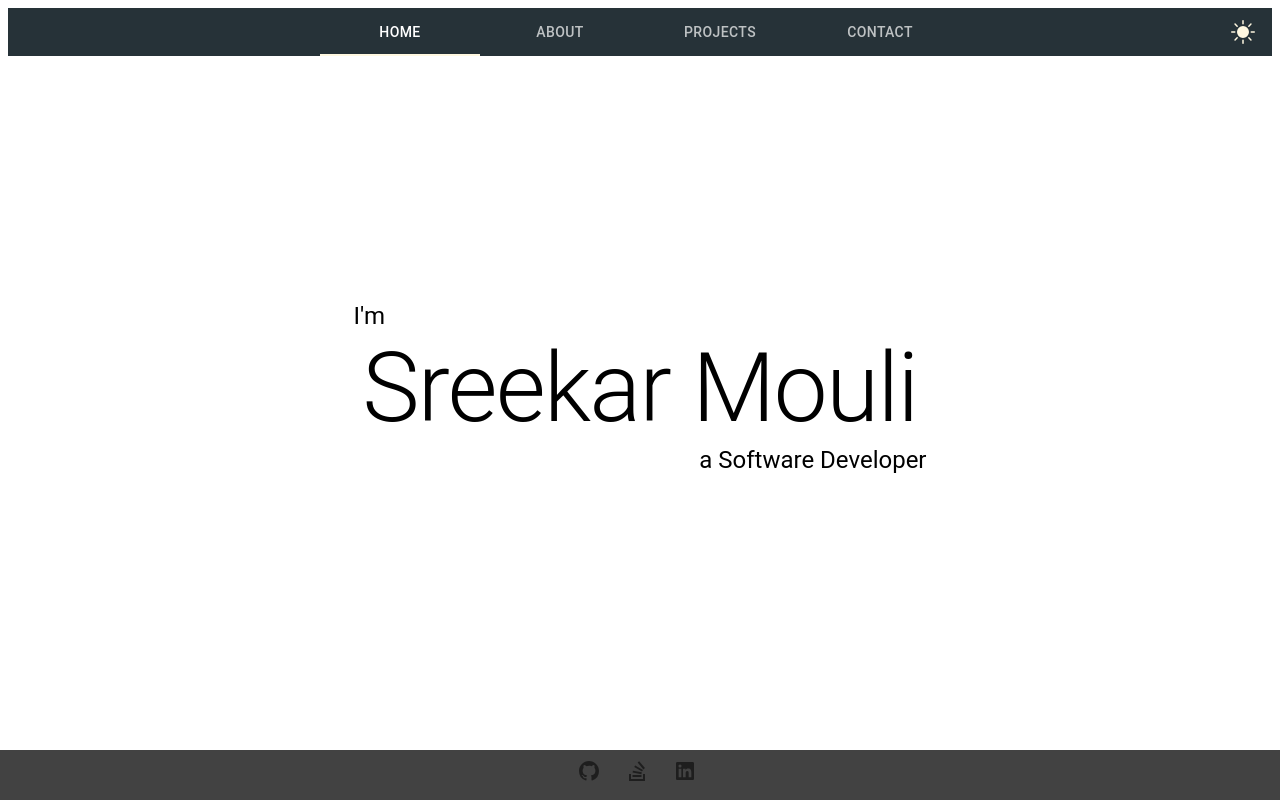
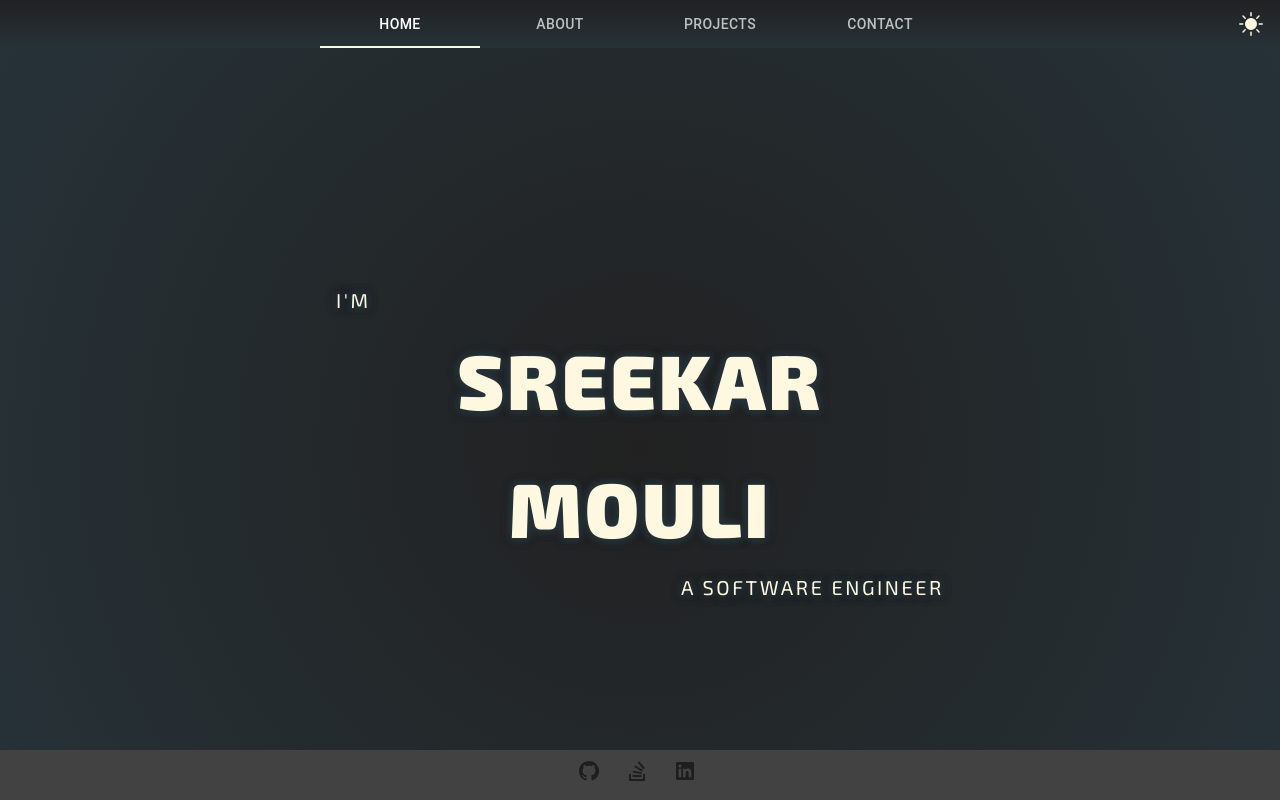
Before and after one commit to SreekarMouli98/SreekarMouli98.github.io, a React (Create React App) app: page / in a window 1280 px wide. Built offline with nearby package versions, Linux system fonts and the light colour scheme.

Commit message:
Modified Home & Nav components with themes

```diff
--- a/public/index.html
+++ b/public/index.html
@@ -10,6 +10,9 @@
       content="Web site created using create-react-app"
     />
     <link rel="apple-touch-icon" href="%PUBLIC_URL%/icon_square.svg" />
+    <link rel="preconnect" href="https://fonts.googleapis.com">
+    <link rel="preconnect" href="https://fonts.gstatic.com" crossorigin>
+    <link href="https://fonts.googleapis.com/css2?family=Exo+2:wght@400;900&display=swap" rel="stylesheet">
     <!--
       manifest.json provides metadata used when your web app is installed on a
       user's mobile device or desktop. See https://developers.google.com/web/fundamentals/web-app-manifest/
--- a/src/Portfolio/Components/CustomBackdrop/index.js
+++ b/src/Portfolio/Components/CustomBackdrop/index.js
@@ -12,7 +12,7 @@ const CustomBackdrop = withStyles({
     bottom: 0,
     top: 0,
     left: 0,
-    backgroundColor: 'rgba(0, 0, 0, 0.9)',
+    backgroundColor: 'rgba(0, 0, 0, 0.95)',
     WebkitTapHighlightColor: 'transparent',
   },
   invisible: {
--- a/src/Portfolio/Components/Home/index.js
+++ b/src/Portfolio/Components/Home/index.js
@@ -1,58 +1,125 @@
 import React, { useContext } from 'react';
-import { Container, Typography } from '@material-ui/core';
+import {
+  Card,
+  CardContent,
+  Grid,
+  Paper,
+} from '@material-ui/core';
 import { makeStyles } from '@material-ui/core/styles';
+
 import Context from '../../Context';
+import { RESOLUTIONS } from '../../Constants';
 
-const HOME_CONTENT_WIDTH  = 573;
-const HOME_CONTENT_HEIGHT = 200;
-const MAX_MOBILE_VIEW_WIDTH = 670;
+const computeNameSize = (windowWidth) => {
+  if (windowWidth <= RESOLUTIONS.MOBILE.VIEW1.WIDTH) {
+    return '39px';
+  }
+  if (windowWidth <= RESOLUTIONS.DESKTOP.VIEW2.WIDTH) {
+    return '77px';
+  }
+  if (windowWidth >= RESOLUTIONS.DESKTOP.VIEW1.WIDTH) {
+    return '110px';
+  }
+  return '87px';
+};
 
-function Home() {
+const computeNameSubTextSize = (windowWidth) => {
+  if (windowWidth <= RESOLUTIONS.MOBILE.VIEW1.WIDTH) {
+    return '16px';
+  }
+  if (windowWidth <= RESOLUTIONS.DESKTOP.VIEW2.WIDTH) {
+    return '20px';
+  }
+  return '28px';
+};
+
+const useStyles = makeStyles(theme => ({
+  '@keyframes loadPrefix': {
+    '0%': {
+      transform: 'translateX(-100%)',
+    },
+  },
+  '@keyframes loadSuffix': {
+    '0%': {
+      transform: 'translateX(100%)',
+    },
+  },
+  homePaper: {
+    height: '100%',
+    borderRadius: 0,
+    background: theme.palette.background.circularGradient,
+  },
+  nameCard: {
+    backgroundColor: 'transparent',
+  },
+  name: props => ({
+    ...theme.typography.caption,
+    color: theme.palette.secondary.main,
+    textAlign: 'center',
+    fontSize: computeNameSize(props.windowWidth),
+    fontWeight: 'bold',
+    fontFamily: '"Exo 2", sans-serif',
+    textShadow: `+2px +2px 8px ${theme.palette.primary.main},\
+                -2px +2px 8px ${theme.palette.primary.main},\
+                -2px -2px 8px ${theme.palette.primary.main},\
+                +2px -2px 8px ${theme.palette.primary.main}`,
+    position: 'relative',
+    '&::before': {
+      content: '"I\'M"',
+      display: 'block',
+      position: 'absolute',
+      fontSize: computeNameSubTextSize(props.windowWidth),
+      fontWeight: 'normal',
+      top: 0,
+      left: 0,
+      marginTop: '-32px',
+      animation: '$loadPrefix 1s',
+    },
+    '&::after': {
+      content: '"A SOFTWARE ENGINEER"',
+      display: 'block',
+      position: 'absolute',
+      fontSize: computeNameSubTextSize(props.windowWidth),
+      fontWeight: 'normal',
+      right: 0,
+      bottom: 0,
+      marginBottom: '-32px',
+      animation: '$loadSuffix 1s',
+    },
+  }),
+}));
+
+function Home(props) {
   const context = useContext(Context);
-
-  const calcScale = () => {
-    let diff = (MAX_MOBILE_VIEW_WIDTH - context.windowSize.width) / (MAX_MOBILE_VIEW_WIDTH);
-    return 1 - diff;
-  };
-
-  const useStyles = makeStyles({
-    homeContent: {
-      position: 'fixed',
-      width   : `${HOME_CONTENT_WIDTH}px`,
-      left    : `calc(50% - ${HOME_CONTENT_WIDTH / 2}px)`,
-      height  : `${HOME_CONTENT_HEIGHT}px`,
-      top     : `calc(50% - ${HOME_CONTENT_HEIGHT / 2}px)`,
-      transform: `scale(${context.windowSize.width > MAX_MOBILE_VIEW_WIDTH ? 1 : calcScale()})`
-    },
-  });
-
-  const classes = useStyles();
-
+  const classes = useStyles({ windowWidth: context.windowSize.width });
   return (
-    <React.Fragment>
-      <Container>
-        <div className={classes.homeContent}>
-          <Typography
-            align='left'
-            variant='h5'
-          >
-            I'm
-          </Typography>
-          <Typography
-            align='center'
-            variant='h1'
-          >
-            Sreekar Mouli
-          </Typography>
-          <Typography
-            align='right'
-            variant='h5'
-          >
-            a Software Developer
-          </Typography>
-        </div>
-      </Container>
-    </React.Fragment>
+    <Paper className={classes.homePaper}>
+      <Grid
+        container
+        spacing={0}
+        direction='column'
+        justify='center'
+        style={{
+          height: '100%',
+        }}
+      >
+        <Grid item>
+          <Grid container>
+            <Grid item xs={false} lg={3}></Grid>
+            <Grid item xs={12} lg={6}>
+              <Card elevation={0} className={classes.nameCard}>
+                <CardContent>
+                  <h1 className={classes.name}>
+                    SREEKAR MOULI
+                  </h1>
+                </CardContent>
+              </Card>
+            </Grid>
+            <Grid item xs={false} lg={3}></Grid>
+          </Grid>
+        </Grid>
+      </Grid>
+    </Paper>
   )
 }
 
--- a/src/Portfolio/Components/Nav/index.js
+++ b/src/Portfolio/Components/Nav/index.js
@@ -26,12 +26,14 @@ import CustomBackdrop from '../CustomBackdrop';
 function Home() {
   const context = useContext(Context);
 
-  const useStyles = makeStyles({
+  const useStyles = makeStyles(theme => ({
+    navbar: {
+      background: theme.palette.background.topDownGradient,
+    },
     menuIcon: {
       position: 'fixed',
       top     : '10px',
       left    : '10px',
-      zIndex  : 10000,
     },
     '@keyframes loadMenu': {
       '0%': {
@@ -54,7 +56,7 @@ function Home() {
       animation: '$loadMenu 100ms',
       color    : 'white',
     },
-  });
+  }));
 
   const classes = useStyles();
   const [menuOpen, setMenuOpen] = useState(false);
@@ -100,8 +102,8 @@ function Home() {
     return (
       <AppBar
         position='sticky'
-        color='primary'
         elevation={0}
+        className={classes.navbar}
       >
         <Tabs
           centered
@@ -135,13 +137,15 @@ function Home() {
   } else {
     return (
       <React.Fragment>
+        {!menuOpen && (
           <IconButton
             className={classes.menuIcon}
             onClick={handleMenuClick}
             color='secondary'
           >
-          {!menuOpen ? <MenuIcon /> : <CloseIcon />}
+            <MenuIcon />
           </IconButton>
+        )}
         <Modal
           open={menuOpen}
           BackdropComponent={CustomBackdrop}
@@ -149,12 +153,22 @@ function Home() {
             border: '1px solid red',
           }}
         >
+          <React.Fragment>
+            <IconButton
+              className={classes.menuIcon}
+              onClick={handleMenuClick}
+              style={{
+                color: 'white'
+              }}
+            >
+              <CloseIcon />
+            </IconButton>
             <Grid
               container
               spacing={0}
               direction='column'
               justify='center'
-            alignItem='centerx'
+              alignItem='center'
               style={{
                 height: '100vh',
               }}
@@ -194,7 +208,7 @@ function Home() {
                       }}
                       className={classes.menuItem}
                     >
-                    Theme:{' '}
+                      THEME:{' '}
                       {context.uiTheme[0].toUpperCase() +
                         context.uiTheme.substr(1).toLowerCase()}
                     </ListItemText>
@@ -202,6 +216,7 @@ function Home() {
                 </List>
               </Grid>
             </Grid>
+          </React.Fragment>
         </Modal>
       </React.Fragment>
     );
--- /dev/null
+++ b/src/Portfolio/Constants/index.js
@@ -0,0 +1,18 @@
+export const RESOLUTIONS = {
+  DESKTOP: {
+    VIEW1: {
+      WIDTH: 1920,
+      HEIGHT: 1080,
+    },
+    VIEW2: {
+      WIDTH: 1366,
+      HEIGHT: 768,
+    },
+  },
+  MOBILE: {
+    VIEW1: {
+      WIDTH: 360,
+      HEIGHT: 640,
+    },
+  },
+}
--- a/src/Portfolio/Themes/darkTheme.js
+++ b/src/Portfolio/Themes/darkTheme.js
@@ -11,6 +11,9 @@ export default {
     background: {
       paper: grey[900],
       default: grey[900],
+      circularGradient: `radial-gradient(circle, ${grey[900]}, ${blueGrey[900]})`,
+      topDownGradient: `linear-gradient(${grey[900]}, ${blueGrey[900]})`,
+      bottomUpGradient: `linear-gradient(${blueGrey[900]}, ${grey[900]})`,
     },
     primary: {
       light: blueGrey[800],
--- a/src/Portfolio/Themes/lightTheme.js
+++ b/src/Portfolio/Themes/lightTheme.js
@@ -11,6 +11,9 @@ export default {
     background: {
       paper  : orange[50],
       default: orange[50],
+      circularGradient: `radial-gradient(circle, ${orange[50]}, ${yellow[50]})`,
+      topDownGradient: `linear-gradient(${orange[50]}, ${yellow[50]})`,
+      bottomUpGradient: `linear-gradient(${yellow[50]}, ${orange[50]})`,
     },
     primary: {
       light: yellow[50],
--- a/src/Portfolio/index.js
+++ b/src/Portfolio/index.js
@@ -1,5 +1,5 @@
 import React, { useEffect, useState } from 'react';
-import { createMuiTheme, ThemeProvider } from '@material-ui/core/styles';
+import { createMuiTheme, ThemeProvider, makeStyles } from '@material-ui/core/styles';
 
 import { lightTheme, darkTheme } from './Themes';
 import { Nav, Home, About, Projects, Contact, Footer } from './Components';
@@ -28,7 +28,18 @@ function useWindowSize() {
   return windowSize;
 }
 
+const useStyles = makeStyles(theme => ({
+  app: {
+    position: 'fixed',
+    top: 0,
+    left: 0,
+    width: '100vw',
+    height: '100vh',
+  }
+}));
+
 function Portfolio(props) {
+  const classes = useStyles();
   const [uiTheme, changeUITheme] = useState('light');
   const [view, changeView] = useState('HOME');
   const windowSize = useWindowSize();
@@ -58,7 +69,10 @@ function Portfolio(props) {
   useEffect(onResize, [windowSize]);
 
   return (
-    <React.Fragment>
+    <div
+      id='app'
+      className={classes.app}
+    >
       <ThemeProvider theme={getCurrentTheme()}>
         <Context.Provider value={{
           view,
@@ -76,7 +90,7 @@ function Portfolio(props) {
           <Footer />
         </Context.Provider>
       </ThemeProvider>
-    </React.Fragment>
+    </div>
   );
 }
 
```
Lines whose indentation alone changed are shown as unchanged.
